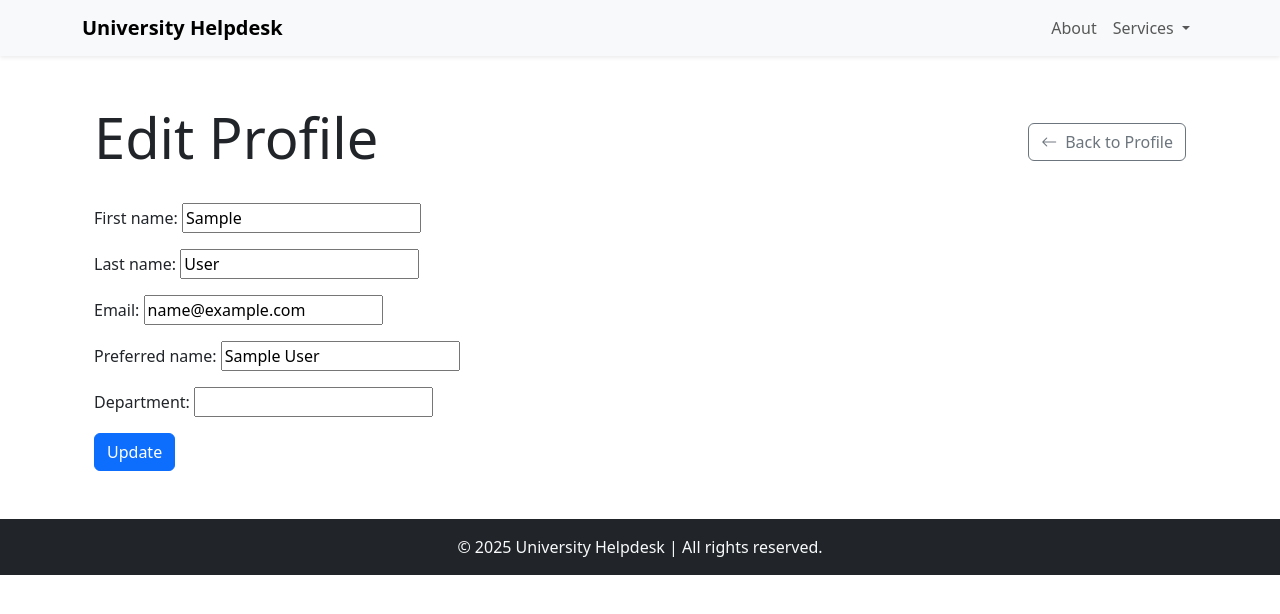
After one commit to doo78/ticketing-system, a Django app: page /staff/update_profile in a window 1280 px wide. The commit adds this page. Shown: the top 614 px of the page. Run offline with Django 5.2, Linux system fonts and the light colour scheme; a user stored in the database is signed in; tables that the repository leaves empty hold one stand-in row (values such as "Sample post").

Commit message:
Work on update profile page

```diff
--- a/my_library/urls.py
+++ b/my_library/urls.py
@@ -25,7 +25,7 @@ from django.conf import settings
 from ticket import views
 from ticket.views import (
     DashboardView, home, LogInView, LogOutView, StaffTicketListView,
-    ManageTicketView, StaffProfileView, staff_dashboard,SignUpView
+    ManageTicketView, StaffProfileView, staff_dashboard,SignUpView, StaffUpdateProfileView
 )
 
 urlpatterns =[
@@ -43,8 +43,8 @@ urlpatterns =[
     path('staff/dashboard/', staff_dashboard, name='staff_dashboard'),
     path('staff/tickets/', StaffTicketListView.as_view(), name='staff_ticket_list'),
     path('staff/ticket/<int:ticket_id>/manage/', ManageTicketView.as_view(), name='manage_ticket'),
-    #------------------------------------AUTHENTICATION URLS------------------------------------#
     path('staff/profile', StaffProfileView.as_view(), name='staff_profile'),
+    path('staff/update_profile', StaffUpdateProfileView.as_view(), name='staff_update_profile'),
     #-------------------------------AUTHENTICATION URLS--------------------------------#
     path('check_username/', views.check_username, name='check_username'),
     path('check_email/', views.check_email, name='check_email'),
--- a/ticket/forms.py
+++ b/ticket/forms.py
@@ -3,6 +3,28 @@ from django.contrib.auth import authenticate
 from django.contrib.auth.forms import UserCreationForm
 from ticket.models import CustomUser, Ticket
 
+class StaffUpdateProfileForm(forms.ModelForm):
+    """Form for staff to update their profile information."""
+
+    department = forms.CharField(required=True)
+
+    class Meta:
+        model = CustomUser
+        fields = ['first_name', 'last_name', 'email', 'preferred_name']
+
+    def save(self, commit=True):
+        """Save user and update the related Staff model."""
+        user = super().save(commit=False)
+
+        if hasattr(user, 'staff'):
+            user.staff.department = self.cleaned_data['department']
+            if commit:
+                user.staff.save()
+
+        if commit:
+            user.save()
+
+        return user
 
 class LogInForm(forms.Form):
     """Form enabling registered users to log in."""
--- a/ticket/templates/staff/profile.html
+++ b/ticket/templates/staff/profile.html
@@ -110,7 +110,7 @@
     {% else %}
 
     <!-- Edit Profile Button -->
-    <a href="#" class="btn btn-primary">
+    <a href="{% url 'staff_update_profile' %}" class="btn btn-primary">
         <i class="bi bi-pencil-square me-2"></i>Edit Profile
     </a>
     {% endif %}
--- /dev/null
+++ b/ticket/templates/staff/update_profile.html
@@ -0,0 +1,19 @@
+{% extends 'base.html' %}
+
+{% block body %}
+<div class="container mt-5">
+    <!-- Title and Back Button -->
+    <div class="d-flex justify-content-between align-items-center mb-4">
+        <h1 class="display-4">Edit Profile</h1>
+        <a href="{% url 'staff_profile' %}" class="btn btn-outline-secondary">
+            <i class="bi bi-arrow-left me-2"></i>Back to Profile
+        </a>
+    </div>
+
+    <form action="{% url 'staff_update_profile' %}" method="post">
+        {% csrf_token %}
+        {{ form.as_p }}
+        <input type="submit" value="Update" class="btn btn-primary">
+    </form>
+</div>
+{% endblock %}
--- a/ticket/views.py
+++ b/ticket/views.py
@@ -11,9 +11,10 @@ from django.urls import reverse
 from django.conf import settings
 from django.http import JsonResponse
 from ticket.mixins import RoleBasedRedirectMixin
-from ticket.forms import LogInForm, SignUpForm
+from ticket.forms import LogInForm, SignUpForm, StaffUpdateProfileForm
 from .models import Ticket, Staff, CustomUser
 from .forms import TicketForm
+from django.views.generic.edit import UpdateView
 
 #------------------------------------STUDENT SECTION------------------------------------#
 #USE THIS AFTER Student MODEL IS MADE
@@ -257,6 +258,22 @@ class StaffProfileView(View):
     def get(self, request):
         return render(request, 'staff/profile.html')
 
+class StaffUpdateProfileView(UpdateView):
+
+    model = CustomUser
+    template_name = "staff/update_profile.html"
+    form_class = StaffUpdateProfileForm
+
+    def get_object(self):
+        """Return the object (user) to be updated."""
+        return self.request.user
+
+    def get_success_url(self):
+        """Return redirect URL after successful update."""
+
+        messages.add_message(self.request, messages.SUCCESS, "Profile updated")
+        return reverse("staff_profile")
+
 
 def check_username(request):
     username = request.GET.get('username', '')
```
